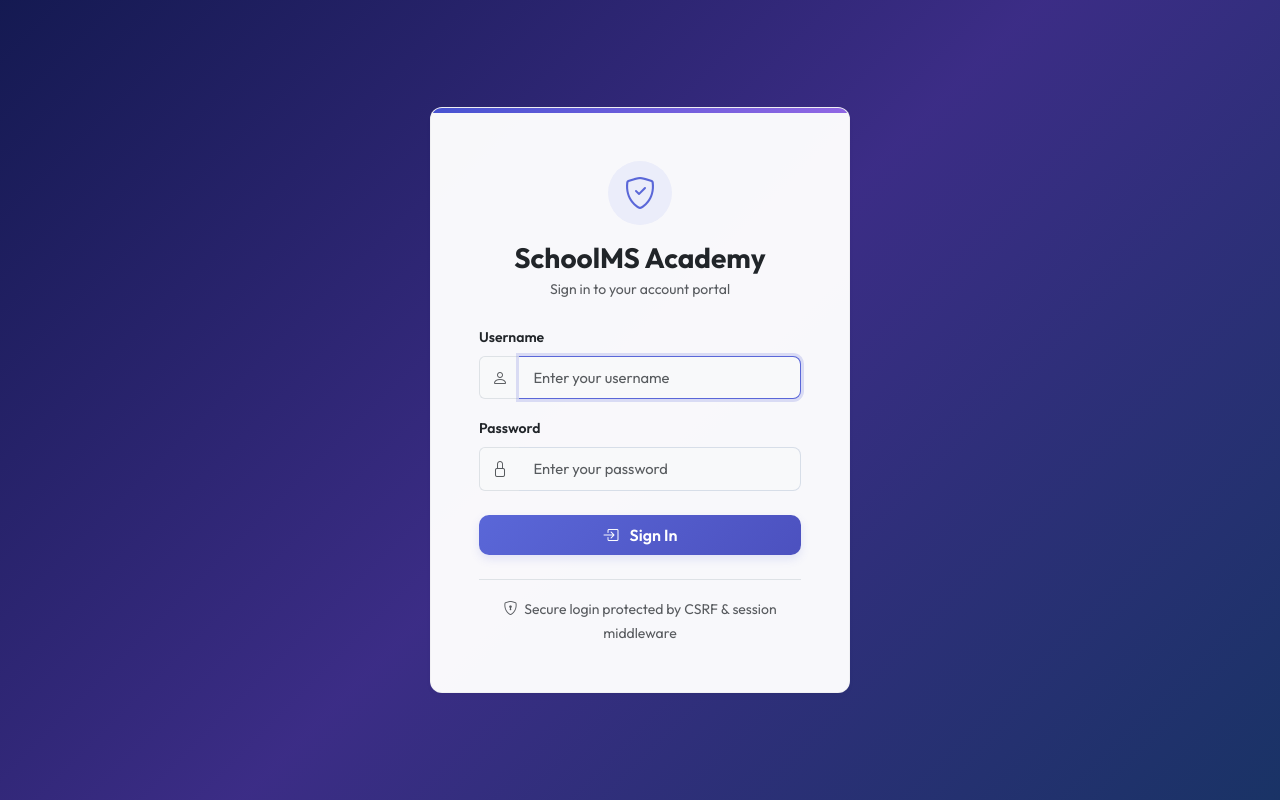
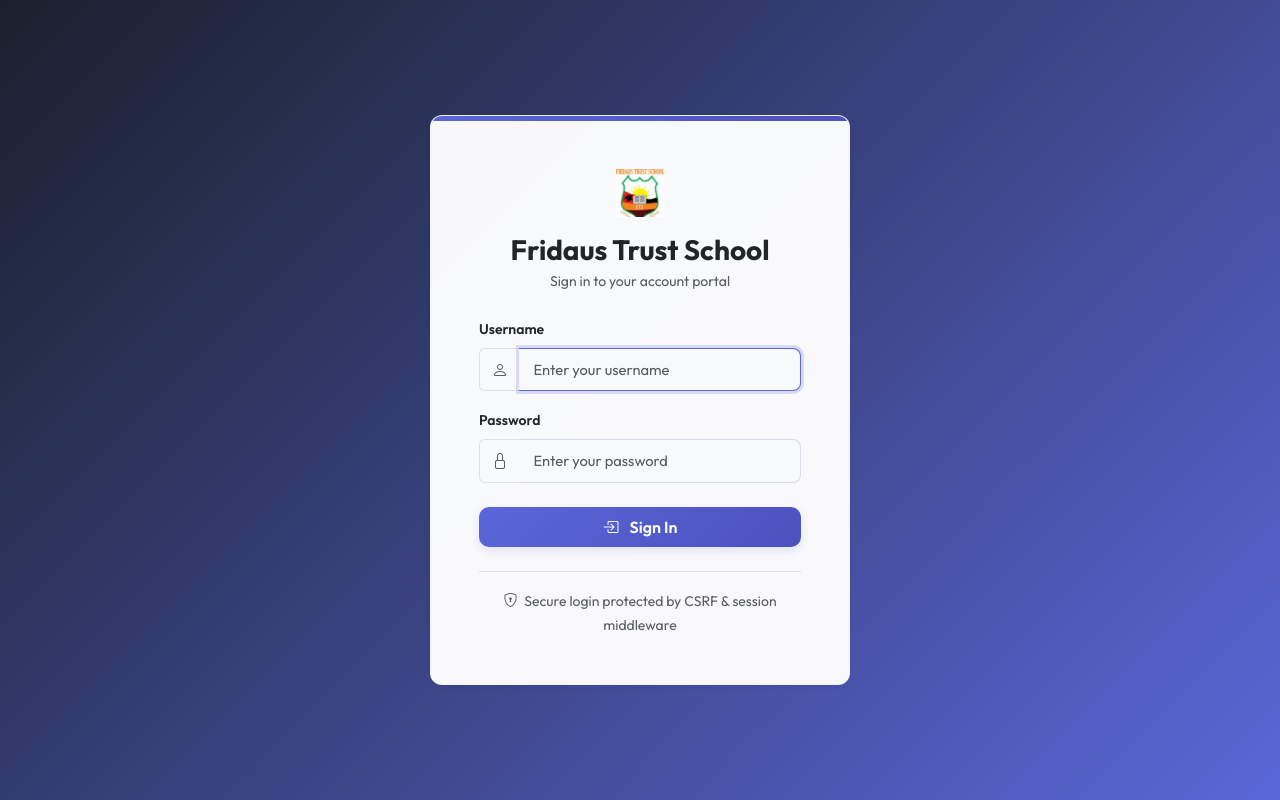
Before and after one commit to stwala/SchoolMS, a Django app: page /accounts/login/ in a window 1280 px wide. Run offline with Django 5.2, Linux system fonts and the light colour scheme; data comes from the database, SQL or seed files in the repository; parts of the project's set-up code (start-up, migrations or seed data) failed here and were passed over; some libraries are stand-ins or nearby versions.

Commit message:
login page logo

```diff
--- a/templates/academics/grade_entry.html
+++ b/templates/academics/grade_entry.html
@@ -4,7 +4,7 @@
 {% block content %}
 {% if not user.is_admin %}
 <div class="alert border-0 mb-3 d-flex align-items-center gap-2"
-     style="background: rgba(90,103,216,0.07); border-left: 4px solid hsl(235,65%,60%) !important; border-radius: 8px;">
+     style="background: color-mix(in srgb, var(--school-primary) 8%, transparent); border-left: 4px solid var(--school-primary) !important; border-radius: 8px;">
   <i class="bi bi-filter-circle text-primary fs-5"></i>
   <div>
     <span class="fw-semibold text-primary">Restricted View</span>
--- a/templates/accounts/login.html
+++ b/templates/accounts/login.html
@@ -5,7 +5,7 @@
 
 {% block auth_content %}
 <div class="min-vh-100 d-flex align-items-center justify-content-center"
-     style="background: linear-gradient(135deg, hsl(235,60%,20%) 0%, hsl(250,50%,35%) 50%, hsl(220,60%,25%) 100%);">
+     style="background: linear-gradient(135deg, var(--school-navbar, #1a202c) 0%, var(--school-primary, #5a67d8) 100%);">
   <div class="text-center mb-5 position-absolute top-0 start-0 end-0 pt-5 d-none d-md-block">
     <!-- Decorative background shapes -->
   </div>
@@ -14,16 +14,20 @@
        style="width: 420px; border-radius: 18px; background: rgba(255,255,255,0.97);">
 
     <!-- Top accent bar -->
-    <div style="height: 5px; background: linear-gradient(90deg, hsl(235,60%,55%), hsl(260,70%,65%));"></div>
+    <div style="height: 5px; background: linear-gradient(90deg, var(--school-primary, #5a67d8), var(--school-secondary, #4c51bf));"></div>
 
     <div class="p-5">
       <!-- Logo / Brand -->
       <div class="text-center mb-4">
-        <div class="d-inline-flex align-items-center justify-content-center rounded-circle bg-primary-subtle mb-3"
-             style="width: 64px; height: 64px;">
-          <i class="bi bi-shield-check text-primary fs-2"></i>
-        </div>
-        <h3 class="fw-bold text-dark mb-1" style="font-family: 'Outfit', sans-serif;">SchoolMS Academy</h3>
+        {% if school_settings.logo %}
+          <img src="{{ school_settings.logo.url }}" alt="{{ school_settings.school_name }}" height="48" class="mb-3" style="object-fit: contain;">
+        {% else %}
+          <div class="d-inline-flex align-items-center justify-content-center rounded-circle bg-primary-subtle mb-3"
+               style="width: 64px; height: 64px;">
+            <i class="bi bi-shield-check text-primary fs-2"></i>
+          </div>
+        {% endif %}
+        <h3 class="fw-bold text-dark mb-1" style="font-family: 'Outfit', sans-serif;">{{ school_settings.school_name|default:"SchoolMS" }}</h3>
         <p class="text-muted small mb-0">Sign in to your account portal</p>
       </div>
 
--- a/templates/accounts/profile.html
+++ b/templates/accounts/profile.html
@@ -9,7 +9,7 @@
     <div class="card shadow-sm border-0 text-center p-4">
       {% if user.profile_pic %}
         <img src="{{ user.profile_pic.url }}" class="rounded-circle mx-auto d-block mb-3 border border-3"
-             style="width:100px; height:100px; object-fit:cover; border-color: hsl(235,60%,55%) !important;">
+             style="width:100px; height:100px; object-fit:cover; border-color: var(--school-primary) !important;">
       {% else %}
         <div class="mx-auto d-flex align-items-center justify-content-center rounded-circle mb-3 bg-primary-subtle"
              style="width:100px;height:100px;">
--- a/templates/people/student_list.html
+++ b/templates/people/student_list.html
@@ -157,7 +157,7 @@
     <div class="modal-content border-0 shadow-lg" style="border-radius: 16px; overflow: hidden;">
       <!-- Header gradient -->
       <div class="modal-header border-0 text-white"
-           style="background: linear-gradient(135deg, hsl(235,65%,55%) 0%, hsl(245,60%,45%) 100%); padding: 1.5rem 2rem;">
+           style="background: linear-gradient(135deg, var(--school-primary) 0%, var(--school-secondary) 100%); padding: 1.5rem 2rem;">
         <div>
           <h5 class="modal-title fw-bold mb-0" id="gradeModalLabel">
             <i class="bi bi-journal-check me-2"></i>Grade Entry
```
Also changed, not shown: media/school/favicon/favicon.ico (added), media/school/logo/ramoth_christian_academy_crest.png (added).
